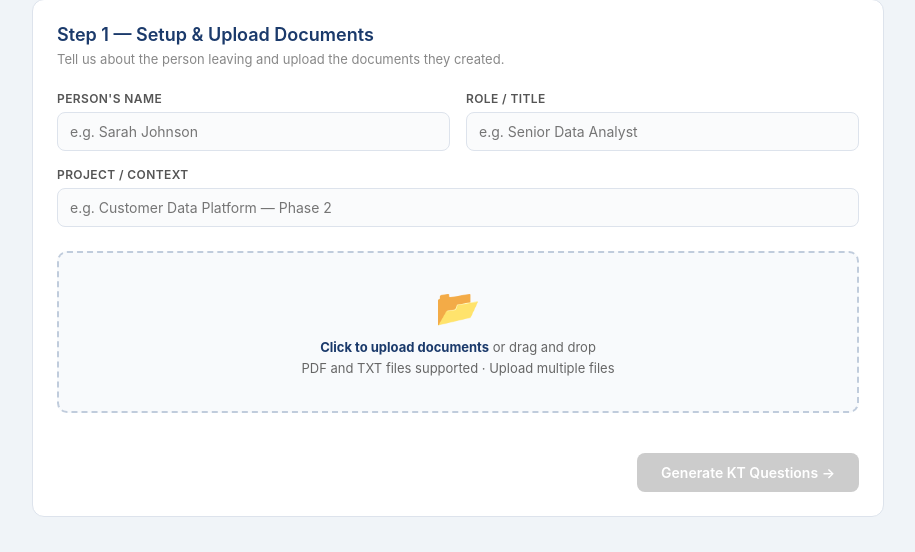
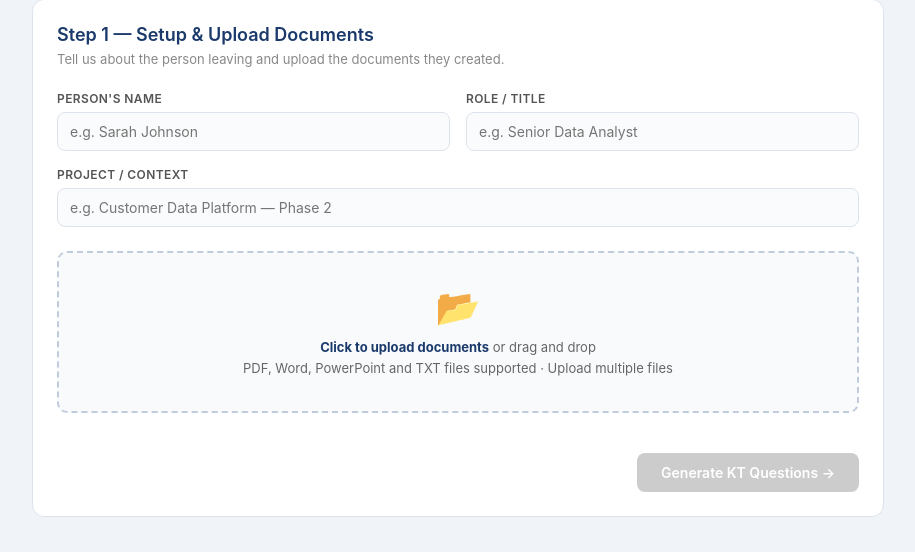
Before and after one commit to manjushab2021/kt-capture-tool, a Flask app: page / in a window 1280 px wide. Shown: the part 189-741 px from the top of the page, without its empty margins (182-1097 px from the left). Run offline with Flask 3, Linux system fonts and the light colour scheme.

Commit message:
Update index.html

```diff
--- a/templates/index.html
+++ b/templates/index.html
@@ -372,7 +372,7 @@
       <div class="upload-icon">📂</div>
       <div class="upload-text">
         <strong>Click to upload documents</strong> or drag and drop<br>
-        PDF and TXT files supported · Upload multiple files
+        PDF, Word, PowerPoint and TXT files supported · Upload multiple files
       </div>
     </div>
 
@@ -437,7 +437,7 @@
   </div>
 </main>
 
-<input type="file" id="fileInput" accept=".pdf,.txt" multiple onchange="handleFileSelect(event)">
+<input type="file" id="fileInput" accept=".pdf,.txt,.docx,.pptx" multiple onchange="handleFileSelect(event)">
 
 <script>
   let uploadedDocs = 0;
@@ -492,7 +492,9 @@
     const list = document.getElementById('docList');
     const item = document.createElement('div');
     item.className = 'doc-item';
-    const icon = name.endsWith('.pdf') ? '📄' : '📝';
+    const icon = name.endsWith('.pdf') ? '📄' :
+              name.endsWith('.docx') ? '📝' :
+              name.endsWith('.pptx') ? '📊' : '📃';
     item.innerHTML = `<span class="doc-icon">${icon}</span><span class="doc-name">${name}</span><span class="doc-check">✓</span>`;
     list.appendChild(item);
   }
```
